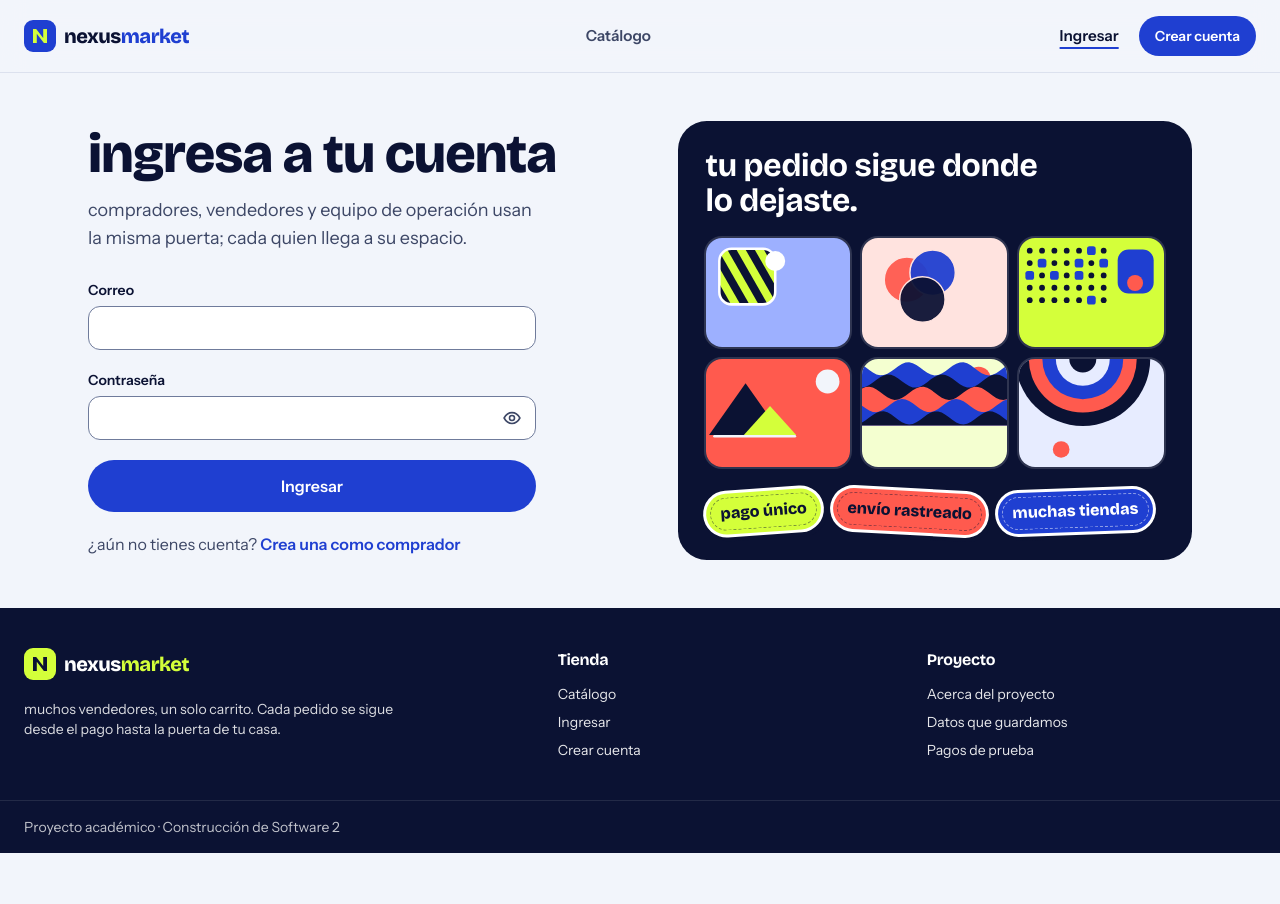
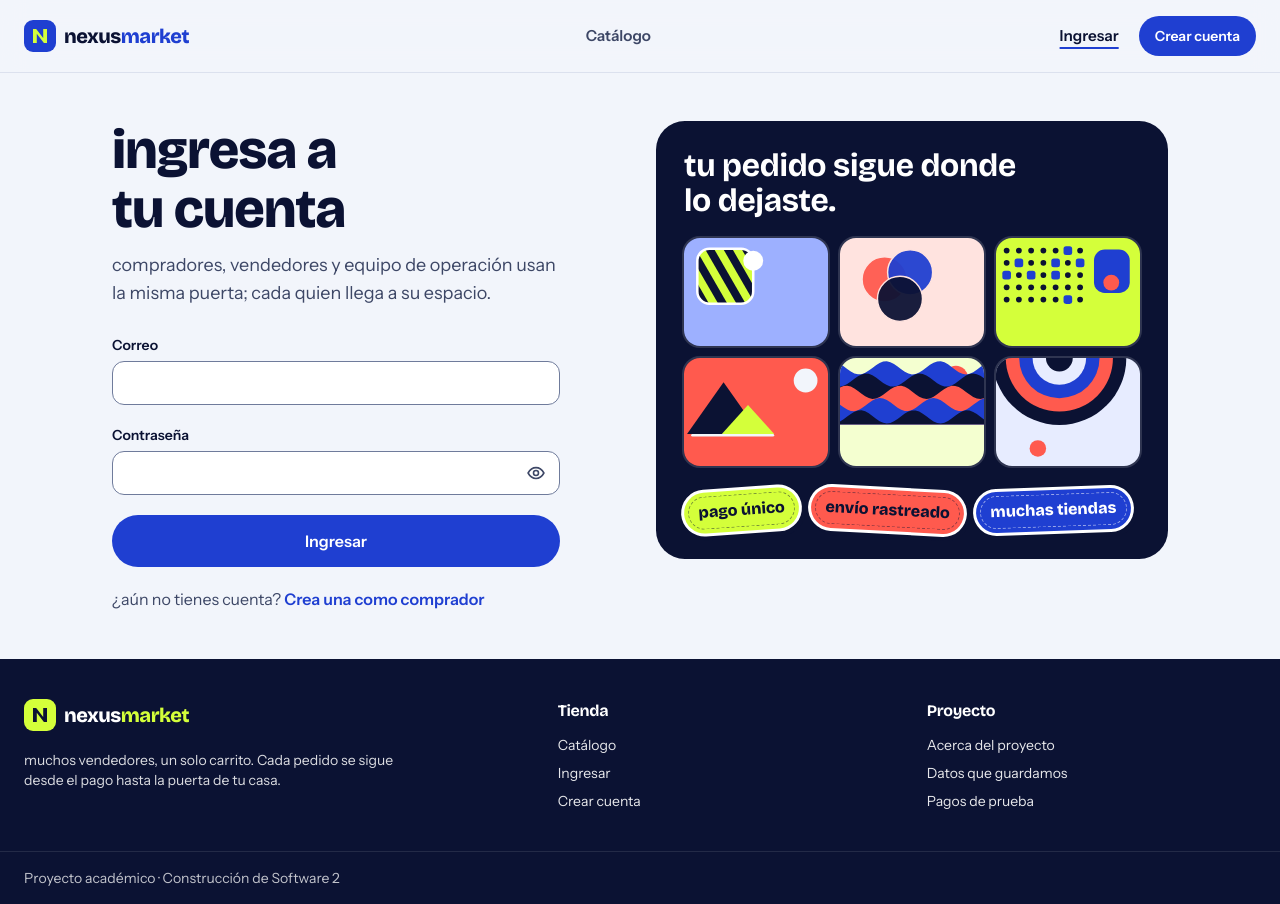
Before and after one commit to jmfragua/NexusmarketApplication, a React (Vite) app in the folder frontend/: page /ingresar in a window 1280 px wide. Before the commit the page ends 853 px from the top, so only its background shows below. Built offline with nearby package versions, Linux system fonts and the light colour scheme; no server answers.

Commit message:
Alinea el panel de ingreso con el titular, lo fija al hacer scroll y acerca las columnas

```diff
--- a/frontend/src/features/auth/AuthShell.tsx
+++ b/frontend/src/features/auth/AuthShell.tsx
@@ -20,20 +20,21 @@ interface AuthShellProps {
 }
 
 /**
- * Two columns, form and panel, centred together between the header and the footer. The panel is
- * as tall as its content (headline, covers, stickers), so it never shows an empty stretch, and it
- * is centred against the form, however tall that is.
+ * Two columns, form and panel, centred together between the header and the footer. The columns are
+ * sized to their content (the form is never wider than 28rem), so the gap between them is the grid
+ * gap and nothing else. The panel is as tall as its content, starts level with the headline and
+ * sticks under the header while a long form scrolls.
  */
 export function AuthShell({ title, description, children, aside }: AuthShellProps) {
   return (
     <div className="auth-shell w-full">
-      <div className="mx-auto grid w-full max-w-6xl gap-10 px-4 py-10 sm:px-6 md:grid-cols-[1fr_0.95fr] md:items-center md:gap-12 md:py-12">
+      <div className="mx-auto grid w-full max-w-6xl gap-10 px-4 py-10 sm:px-6 md:grid-cols-[minmax(0,28rem)_minmax(0,32rem)] md:items-start md:justify-center md:gap-16 md:py-12 lg:gap-24">
         <div className="motion-safe:animate-rise">
           <h1 className="text-[clamp(2.2rem,5vw,3.4rem)] font-extrabold">{title}</h1>
           <p className="mt-3 max-w-md text-lg text-ink-soft">{description}</p>
           <div className="mt-7 max-w-md">{children}</div>
         </div>
-        <aside className="relative hidden self-center overflow-hidden rounded-[1.8rem] bg-ink p-7 text-white md:block" aria-hidden="true">
+        <aside className="relative hidden self-start overflow-hidden rounded-[1.8rem] bg-ink p-7 text-white md:sticky md:top-24 md:block" aria-hidden="true">
           <div className="grain absolute inset-0 opacity-30" />
           <div className="relative grid gap-5">
             {aside && <div className="font-display text-[2rem] leading-[1.08] font-bold tracking-[-0.01em]">{aside}</div>}
```
